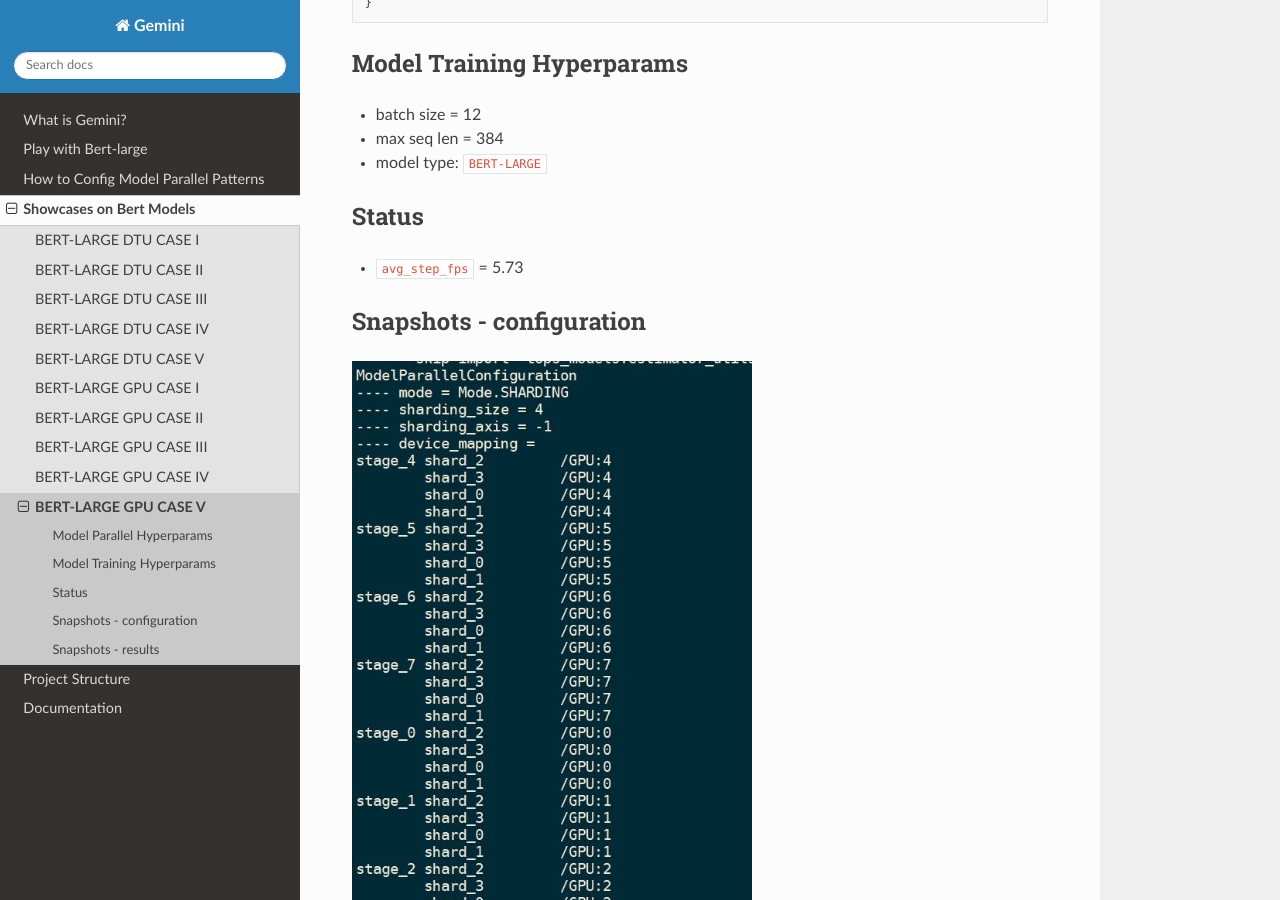
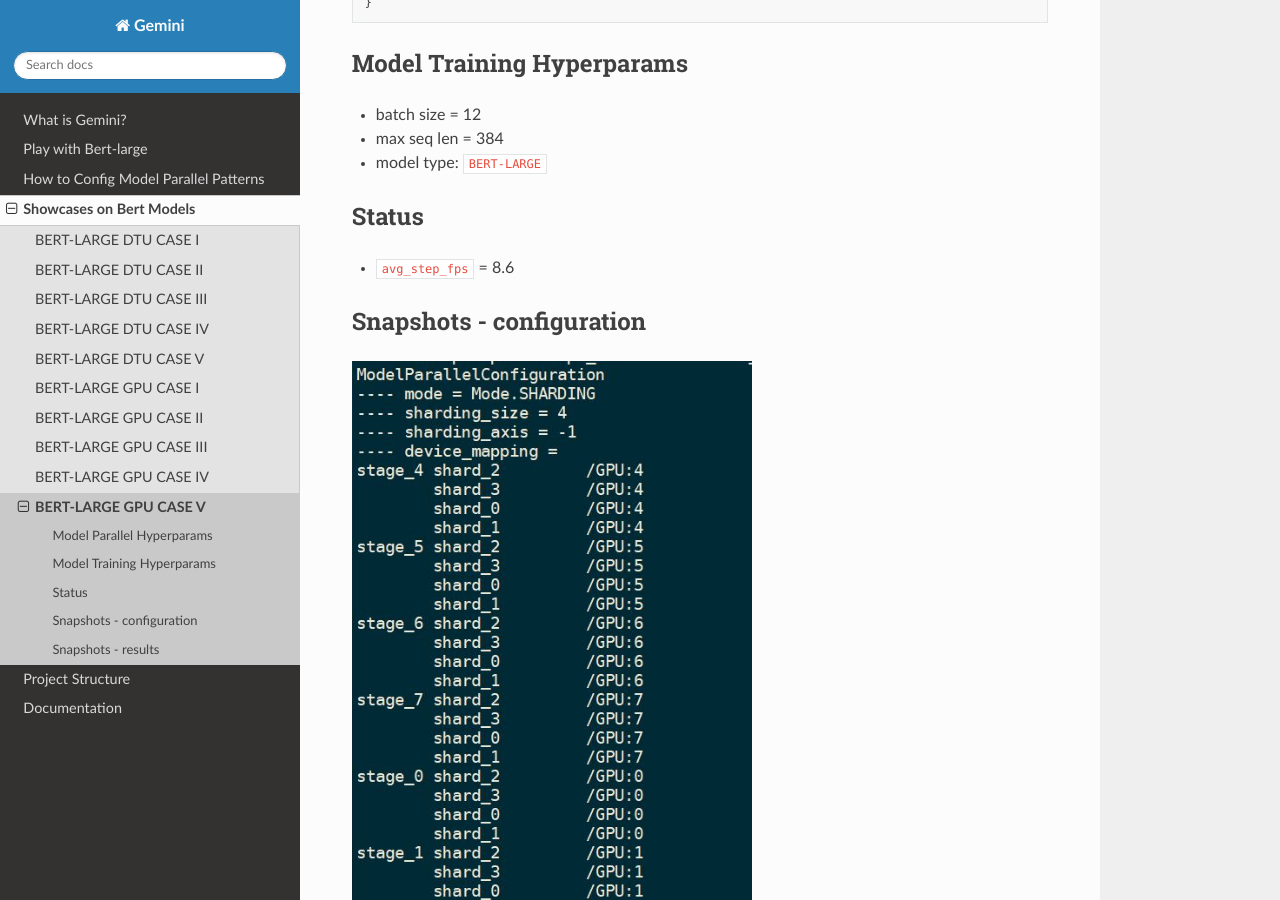
Before and after one commit to albertsh10/gemini_docs, a Sphinx documentation site: the page built from source/showcase_gpu_5.rst, in a window 1280 px wide and 900 px high, scrolled down 1272 px. Built offline with Sphinx 7.4.7 and the Read the Docs theme 2.0.0, drawn with Linux system fonts in a browser that asks for light colours; pages that are not in the unit, such as notebooks, are missing from menus.

Commit message:
add gpu case 5

```diff
--- a/source/showcase_gpu_5.rst
+++ b/source/showcase_gpu_5.rst
@@ -78,17 +78,17 @@
 Status
 ------
 
-- ``avg_step_fps`` = 5.73
+- ``avg_step_fps`` = 8.6
 
 Snapshots - configuration
 -------------------------
 
-.. image:: figures/8x4bs4_config_gpu.JPG
+.. image:: figures/8x4bs16_config_gpu.JPG
   :width: 400
   :alt: model parallel hyper-parameter configuration
 
 Snapshots - results
 -------------------
-.. image:: figures/8x4bs12_gpu.JPG
+.. image:: figures/8x4bs16_gpu.JPG
   :width: 1000
   :alt: running result
```
Also changed, not shown: source/figures/8x4bs16_config_gpu.JPG (added), source/figures/8x4bs16_gpu.JPG (added).
